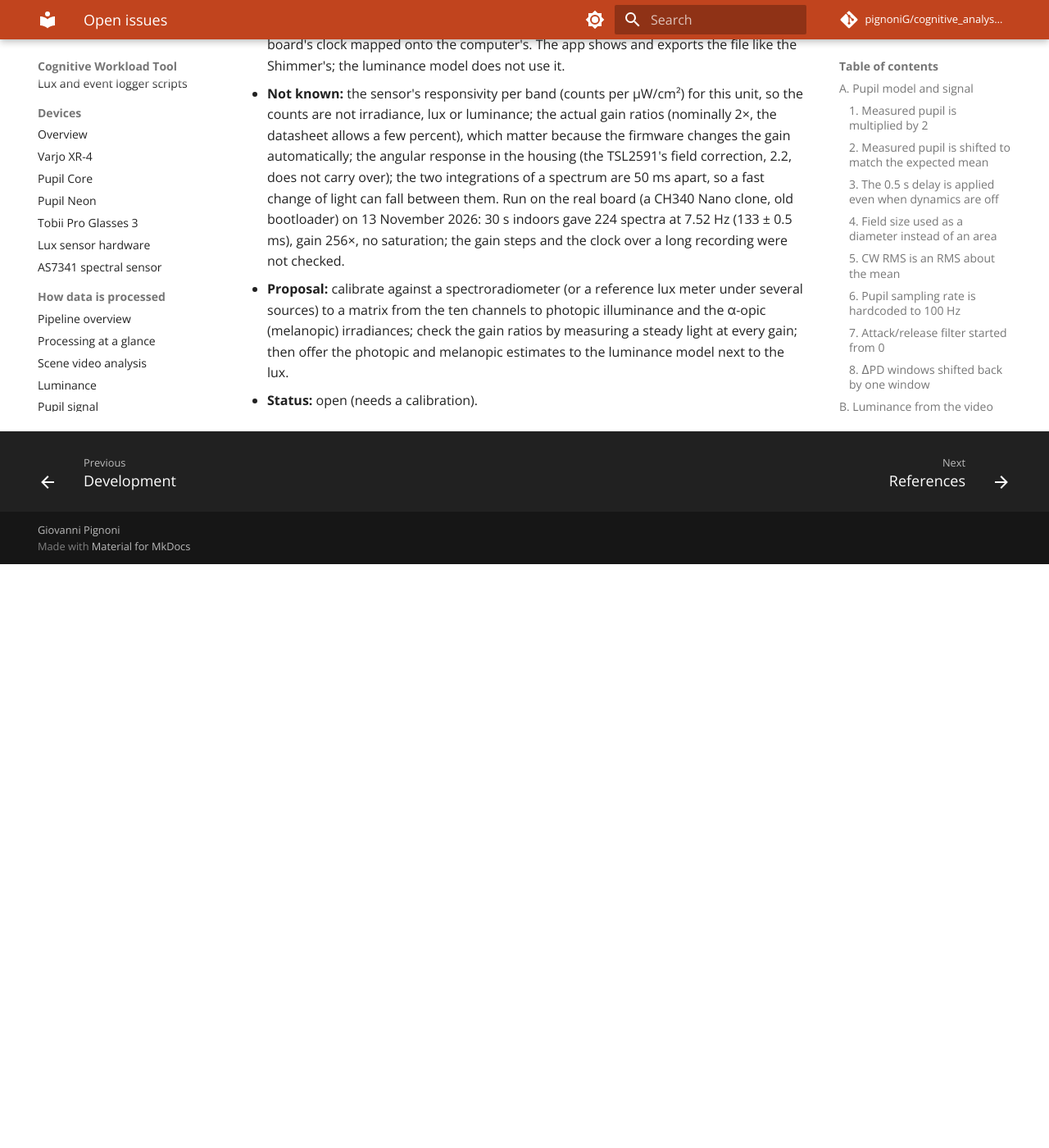
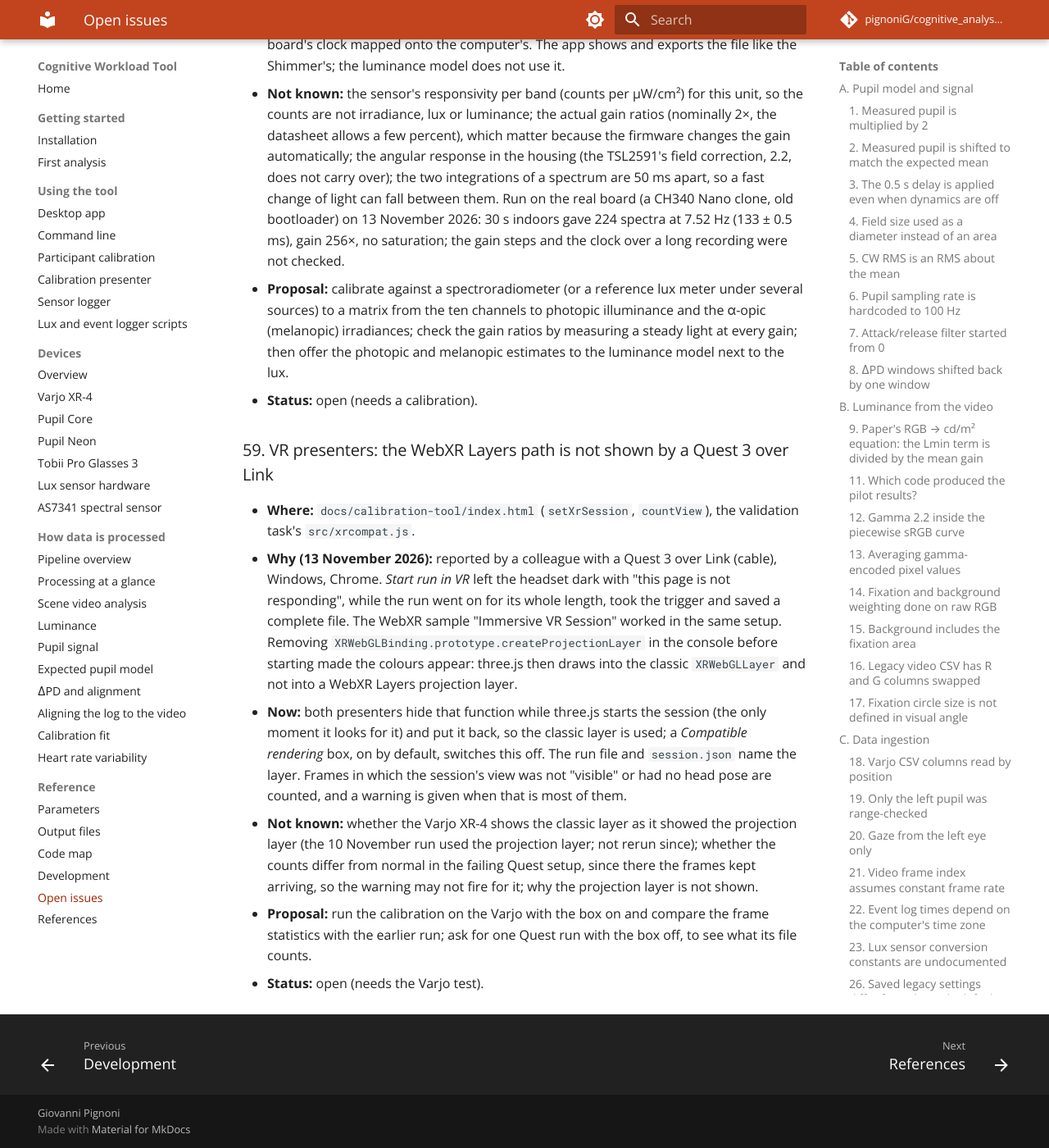
Before and after one commit to pignoniG/cognitive_analysis_tool, an MkDocs documentation site: the page built from docs/OPEN_ISSUES.md, in a window 1280 px wide and 1400 px high, scrolled down 47101 px. Shown: the whole window at 82% size. Built offline with MkDocs 1.6.1 and Material for MkDocs 9.7.7, drawn with Linux system fonts in a browser that asks for light colours; comment, search, counter and statistics services are not loaded; before the commit the page ends 47789 px from its top, so only the background shows below that.

Commit message:
Calibration presenter in VR: draws into the classic WebXR layer by default (a Quest 3 over Link does not show the projection layer), names the layer in the run file and warns when the view was not visible (open issue 59)

```diff
--- a/docs/OPEN_ISSUES.md
+++ b/docs/OPEN_ISSUES.md
@@ -1341,3 +1341,22 @@
   the ten channels to photopic illuminance and the α-opic (melanopic) irradiances; check the gain ratios by measuring a
   steady light at every gain; then offer the photopic and melanopic estimates to the luminance model next to the lux.
 - **Status:** open (needs a calibration).
+
+### 59. VR presenters: the WebXR Layers path is not shown by a Quest 3 over Link
+
+- **Where:** `docs/calibration-tool/index.html` (`setXrSession`, `countView`), the validation task's `src/xrcompat.js`.
+- **Why (13 November 2026):** reported by a colleague with a Quest 3 over Link (cable), Windows, Chrome. *Start run in VR*
+  left the headset dark with "this page is not responding", while the run went on for its whole length, took the trigger
+  and saved a complete file. The WebXR sample "Immersive VR Session" worked in the same setup. Removing
+  `XRWebGLBinding.prototype.createProjectionLayer` in the console before starting made the colours appear: three.js then
+  draws into the classic `XRWebGLLayer` and not into a WebXR Layers projection layer.
+- **Now:** both presenters hide that function while three.js starts the session (the only moment it looks for it) and put
+  it back, so the classic layer is used; a *Compatible rendering* box, on by default, switches this off. The run file and
+  `session.json` name the layer. Frames in which the session's view was not "visible" or had no head pose are counted, and
+  a warning is given when that is most of them.
+- **Not known:** whether the Varjo XR-4 shows the classic layer as it showed the projection layer (the 10 November run
+  used the projection layer; not rerun since); whether the counts differ from normal in the failing Quest setup, since
+  there the frames kept arriving, so the warning may not fire for it; why the projection layer is not shown.
+- **Proposal:** run the calibration on the Varjo with the box on and compare the frame statistics with the earlier run; ask
+  for one Quest run with the box off, to see what its file counts.
+- **Status:** open (needs the Varjo test).
--- a/docs/calibration-tool/index.html
+++ b/docs/calibration-tool/index.html
@@ -212,6 +212,7 @@
     <label class="check"><input type="checkbox" id="wait" checked> Wait for a start signal (<kbd>Space</kbd>, click, or VR trigger)</label>
     <label class="check"><input type="checkbox" id="autodl" checked> Download the CSV when the run ends</label>
     <label class="check" id="exit-wrap"><input type="checkbox" id="exitvr" checked> Leave VR at the end</label>
+    <label class="check" id="compat-wrap" title="Draw into the classic WebXR layer (XRWebGLLayer), which every runtime shows. Off: the WebXR Layers projection layer, which a Quest over Link in Chrome does not show."><input type="checkbox" id="xrcompat" checked> Compatible VR rendering</label>
   </div>
   <div class="row">
     <div>
@@ -920,7 +921,7 @@
   const g = byte(val("#lead-grey"));
   return { participant: participantId(), mode: document.querySelector("input[name=mode]:checked").value,
     leadin: Math.max(0, Number(val("#leadin")) || 0), lead: [g, g, g], wait: $("#wait").checked,
-    autodl: $("#autodl").checked, exitvr: $("#exitvr").checked };
+    autodl: $("#autodl").checked, exitvr: $("#exitvr").checked, xrcompat: $("#xrcompat").checked };
 }
 async function startRun() {
   if (active) return;
@@ -971,6 +972,31 @@
   return run;
 }
 
+/* three.js draws into a WebXR Layers projection layer when the browser offers XRWebGLBinding.createProjectionLayer, and
+   into the classic XRWebGLLayer otherwise; it has no setting for the choice. With Chrome and a Quest 3 over Link the
+   projection layer is never shown (a dark headset, "this page is not responding") while the page gets its frames and the
+   run completes. So the function is hidden while three.js starts the session, the only moment it looks for it, and put
+   back afterwards. Returns the layer taken. */
+async function setXrSession(xr, session, compatible) {
+  const proto = compatible && typeof XRWebGLBinding !== "undefined" ? XRWebGLBinding.prototype : null;
+  const saved = proto ? Object.getOwnPropertyDescriptor(proto, "createProjectionLayer") : null;
+  let hidden = false;
+  if (saved) { try { hidden = delete proto.createProjectionLayer; } catch { hidden = false; } }
+  try { await xr.setSession(session); }
+  finally { if (hidden) Object.defineProperty(proto, "createProjectionLayer", saved); }
+  const layer = xr.getBaseLayer();
+  return !layer ? "unknown" : typeof XRWebGLLayer !== "undefined" && layer instanceof XRWebGLLayer ? "XRWebGLLayer" : "projection layer";
+}
+/* A headset that shows nothing may still deliver every frame, so the run cannot know it was seen. What the session does
+   say is counted per frame: whether the view was "visible" and whether there was a head pose. */
+function countView(c, session, frame, space) {
+  c.frames++;
+  if (session.visibilityState && session.visibilityState !== "visible") c.notVisible++;
+  let pose = null;
+  try { pose = frame && space ? frame.getViewerPose(space) : null; } catch { pose = null; }
+  if (!pose || !pose.views?.length) c.noPose++;
+}
+const unseen = (c) => !!c && c.frames >= 60 && Math.max(c.notVisible, c.noPose) > c.frames / 2;
 let threeLoad = null;
 const loadThree = () => (threeLoad ??= import("./vendor/three-slim.module.js").catch((e) => { threeLoad = null; throw e; }));
 async function startVR(p, cfg, done) {
@@ -1011,10 +1037,14 @@
     run.abort("VR session ended");
   });
   active = { run };
-  try { await renderer.xr.setSession(session); }
+  let path;
+  try { path = await setXrSession(renderer.xr, session, cfg.xrcompat); }
   catch (e) { active = null; session.end().catch(() => {}); throw e; }   // never leave the headset on a black, idle session
-  run.vr = { frameRate: session.frameRate ?? null };
-  renderer.setAnimationLoop((t) => { run.frame(t); renderer.render(scene, camera); tickStatus(run); });
+  run.vr = { frameRate: session.frameRate ?? null, path, view: { frames: 0, notVisible: 0, noPose: 0 } };
+  renderer.setAnimationLoop((t) => {
+    countView(run.vr.view, session, renderer.xr.getFrame(), renderer.xr.getReferenceSpace());
+    run.frame(t); renderer.render(scene, camera); tickStatus(run);
+  });
   return run;
 }
 let lastTick = 0;
@@ -1057,7 +1087,9 @@
     lead_in_s: cfg.leadin, lead_in_rgb: cfg.lead.join(" "), waited_for_start_signal: cfg.wait,
     frames: r.frames, frame_interval_median_ms: r.frame_median_ms === null ? "" : r.frame_median_ms.toFixed(2),
     frame_interval_max_ms: r.frame_max_ms === null ? "" : r.frame_max_ms.toFixed(2),
-    xr_frame_rate_hz: run.vr?.frameRate ?? "",
+    xr_frame_rate_hz: run.vr?.frameRate ?? "", xr_render_path: run.vr?.path ?? "",
+    xr_frames_view_not_visible: run.vr?.view.notVisible ?? "", xr_frames_without_head_pose: run.vr?.view.noPose ?? "",
+    xr_view_possibly_not_shown: run.vr ? unseen(run.vr.view) : "",
     time_zone: Intl.DateTimeFormat().resolvedOptions().timeZone,
     screen: `${screen.width}x${screen.height} @${window.devicePixelRatio}`,
     color_gamut_p3: matchMedia("(color-gamut: p3)").matches, hdr: matchMedia("(dynamic-range: high)").matches,
@@ -1067,7 +1099,9 @@
   const rec = { id: runId, meta, rows: r.rows };
   runs.unshift(rec); store.set("cal.runs", runs); renderRuns();
   const name = `calibration_run_${runId}.csv`;
-  setStatus(`${r.status === "completed" ? "Run complete" : "Run " + r.status}: ${r.rows.length} steps logged.${cfg.autodl ? " Saved as " + name + "." : ""}`, r.status !== "completed");
+  const dark = run.vr && unseen(run.vr.view)
+    ? " WARNING: the headset may not have shown the run (the view was not visible or had no head pose for most frames). Ask the participant what they saw." : "";
+  setStatus(`${r.status === "completed" ? "Run complete" : "Run " + r.status}: ${r.rows.length} steps logged.${cfg.autodl ? " Saved as " + name + "." : ""}${dark}`, r.status !== "completed" || !!dark);
   if (cfg.autodl) download(name, runCsv(rec));
 }
 function renderRuns() {
@@ -1090,13 +1124,13 @@
 });
 
 /* ---------- mode, saved settings, start-up ---------- */
-const SAVED = ["#participant", "#seed", "#scramble", "#leadin", "#lead-grey"], SAVED_CHECK = ["#avoid", "#wait", "#autodl", "#exitvr"];
+const SAVED = ["#participant", "#seed", "#scramble", "#leadin", "#lead-grey"], SAVED_CHECK = ["#avoid", "#wait", "#autodl", "#exitvr", "#xrcompat"];
 function saveSettings() {
   store.set("cal.settings", { mode: settings().mode, v: Object.fromEntries(SAVED.map((k) => [k, val(k)])), c: Object.fromEntries(SAVED_CHECK.map((k) => [k, $(k).checked])) });
 }
 function applyMode() {
   const vr = settings().mode === "vr";
-  $("#exit-wrap").hidden = !vr;
+  $("#exit-wrap").hidden = !vr; $("#compat-wrap").hidden = !vr;
   if (vr) loadThree().catch(() => {});
   $("#btn-start").textContent = vr ? "Start run in VR" : "Start run full screen";
 }
--- a/docs/usage/calibration-tool.md
+++ b/docs/usage/calibration-tool.md
@@ -80,6 +80,15 @@
   `immersive-vr`, no shading or tone mapping, so the field is the requested sRGB value). It needs a
   WebXR browser (a headset browser, or a desktop browser with SteamVR or Varjo Base) and an HTTPS or localhost page.
   Start the run from the desktop window; the status line follows it.
+- **Compatible VR rendering** (on by default): the page draws into the classic WebXR layer (`XRWebGLLayer`), which every
+  runtime shows. Switched off, three.js draws into a WebXR Layers projection layer where the browser offers one. A
+  Quest 3 over Link in Chrome does not show that layer: the headset stays dark ("this page is not responding") while
+  the run goes on and saves a complete file. The run file names the layer used (`xr_render_path`).
+- **A run nobody saw:** the page cannot know what the headset shows, because a headset that shows nothing may still
+  deliver every frame. It counts the frames in which the session's view was not "visible" or had no head pose
+  (`xr_frames_view_not_visible`, `xr_frames_without_head_pose`), and warns in the status line and in the file
+  (`xr_view_possibly_not_shown`) when that is most of them. No warning is not proof: with a new headset or browser,
+  ask the participant what they saw.
 
 Fix the display first (constant brightness, sRGB, no night shift or HDR): the page sends sRGB values, the light
 that results depends on the display.
```
